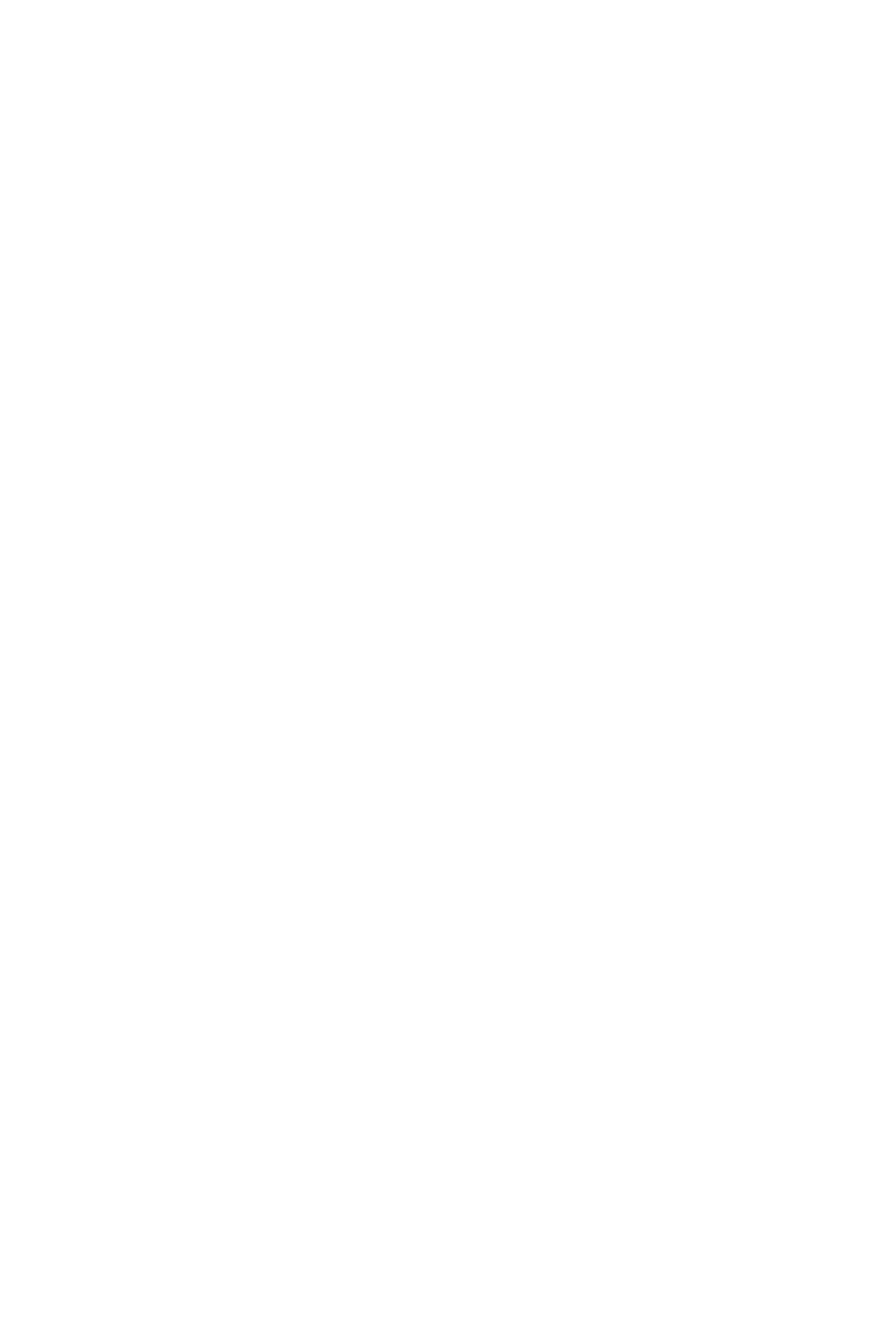
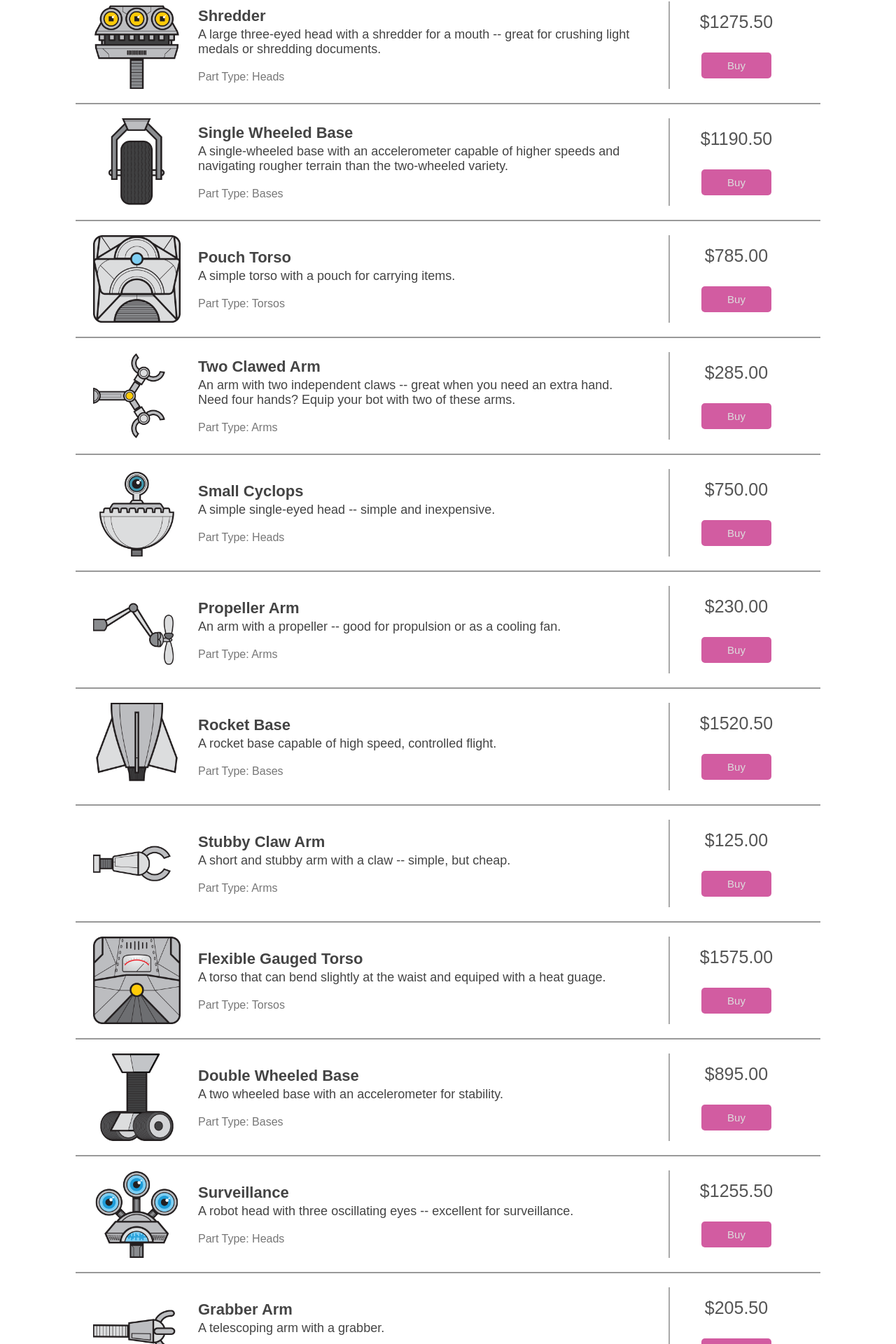
Before and after one commit to andyalmeida/joes-robot-shop, an Angular app: page / in a window 1280 px wide. Shown: the part 862-2782 px from the top of the page at 70% size. Before the commit the page ends 800 px from the top, so only its background shows below. Built offline with nearby package versions, Linux system fonts and the light colour scheme.

Commit message:
Refactor catalog component to display a list of products with details and handle empty states

```diff
--- a/src/app/catalog/catalog.component.html
+++ b/src/app/catalog/catalog.component.html
@@ -8,6 +8,7 @@
     </div>
 
     <ul class="products">
+      @for (product of products; track product.id) {
         <li class="product-item">
           <div class="product">
             <div class="product-details">
@@ -24,5 +25,14 @@
             </div>
           </div>
         </li>
+      } @empty {
+        <li class="product-item">
+          <div class="product">
+            <div class="product-details">
+              <div class="name">No products found</div>
+            </div>
+          </div>
+        </li>
+      }
     </ul>
   </div>
--- a/src/app/catalog/catalog.component.ts
+++ b/src/app/catalog/catalog.component.ts
@@ -8,10 +8,11 @@
   styleUrl: './catalog.component.scss'
 })
 export class CatalogComponent {
-  product: IProduct;
+  products: IProduct[];
 
   constructor() {
-    this.product = {
+    this.products = [
+      {
         id: 1,
         description:
           "A robot head with an unusually large eye and teloscpic neck -- excellent for exploring high spaces.",
@@ -20,7 +21,171 @@
         category: "Heads",
         price: 1220.5,
         discount: 0.2,
-    };
+      },
+      {
+        id: 17,
+        description: "A spring base - great for reaching high places.",
+        name: "Spring Base",
+        imageName: "base-spring.png",
+        category: "Bases",
+        price: 1190.5,
+        discount: 0,
+      },
+      {
+        id: 6,
+        description:
+          "An articulated arm with a claw -- great for reaching around corners or working in tight spaces.",
+        name: "Articulated Arm",
+        imageName: "arm-articulated-claw.png",
+        category: "Arms",
+        price: 275,
+        discount: 0,
+      },
+      {
+        id: 2,
+        description:
+          "A friendly robot head with two eyes and a smile -- great for domestic use.",
+        name: "Friendly Bot",
+        imageName: "head-friendly.png",
+        category: "Heads",
+        price: 945.0,
+        discount: 0.2,
+      },
+      {
+        id: 3,
+        description:
+          "A large three-eyed head with a shredder for a mouth -- great for crushing light medals or shredding documents.",
+        name: "Shredder",
+        imageName: "head-shredder.png",
+        category: "Heads",
+        price: 1275.5,
+        discount: 0,
+      },
+      {
+        id: 16,
+        description:
+          "A single-wheeled base with an accelerometer capable of higher speeds and navigating rougher terrain than the two-wheeled variety.",
+        name: "Single Wheeled Base",
+        imageName: "base-single-wheel.png",
+        category: "Bases",
+        price: 1190.5,
+        discount: 0.1,
+      },
+      {
+        id: 13,
+        description: "A simple torso with a pouch for carrying items.",
+        name: "Pouch Torso",
+        imageName: "torso-pouch.png",
+        category: "Torsos",
+        price: 785,
+        discount: 0,
+      },
+      {
+        id: 7,
+        description:
+          "An arm with two independent claws -- great when you need an extra hand. Need four hands? Equip your bot with two of these arms.",
+        name: "Two Clawed Arm",
+        imageName: "arm-dual-claw.png",
+        category: "Arms",
+        price: 285,
+        discount: 0,
+      },
+
+      {
+        id: 4,
+        description: "A simple single-eyed head -- simple and inexpensive.",
+        name: "Small Cyclops",
+        imageName: "head-single-eye.png",
+        category: "Heads",
+        price: 750.0,
+        discount: 0,
+      },
+      {
+        id: 9,
+        description:
+          "An arm with a propeller -- good for propulsion or as a cooling fan.",
+        name: "Propeller Arm",
+        imageName: "arm-propeller.png",
+        category: "Arms",
+        price: 230,
+        discount: 0.1,
+      },
+      {
+        id: 15,
+        description: "A rocket base capable of high speed, controlled flight.",
+        name: "Rocket Base",
+        imageName: "base-rocket.png",
+        category: "Bases",
+        price: 1520.5,
+        discount: 0,
+      },
+      {
+        id: 10,
+        description: "A short and stubby arm with a claw -- simple, but cheap.",
+        name: "Stubby Claw Arm",
+        imageName: "arm-stubby-claw.png",
+        category: "Arms",
+        price: 125,
+        discount: 0,
+      },
+      {
+        id: 11,
+        description:
+          "A torso that can bend slightly at the waist and equiped with a heat guage.",
+        name: "Flexible Gauged Torso",
+        imageName: "torso-flexible-gauged.png",
+        category: "Torsos",
+        price: 1575,
+        discount: 0,
+      },
+      {
+        id: 14,
+        description: "A two wheeled base with an accelerometer for stability.",
+        name: "Double Wheeled Base",
+        imageName: "base-double-wheel.png",
+        category: "Bases",
+        price: 895,
+        discount: 0,
+      },
+      {
+        id: 5,
+        description:
+          "A robot head with three oscillating eyes -- excellent for surveillance.",
+        name: "Surveillance",
+        imageName: "head-surveillance.png",
+        category: "Heads",
+        price: 1255.5,
+        discount: 0,
+      },
+      {
+        id: 8,
+        description: "A telescoping arm with a grabber.",
+        name: "Grabber Arm",
+        imageName: "arm-grabber.png",
+        category: "Arms",
+        price: 205.5,
+        discount: 0,
+      },
+      {
+        id: 12,
+        description: "A less flexible torso with a battery gauge.",
+        name: "Gauged Torso",
+        imageName: "torso-gauged.png",
+        category: "Torsos",
+        price: 1385,
+        discount: 0,
+      },
+      {
+        id: 18,
+        description:
+          "An inexpensive three-wheeled base. only capable of slow speeds and can only function on smooth surfaces.",
+        name: "Triple Wheeled Base",
+        imageName: "base-triple-wheel.png",
+        category: "Bases",
+        price: 700.5,
+        discount: 0,
+      },
+    ];
   }
 
   getImageUrl(product: IProduct) {
```
Lines whose indentation alone changed are shown as unchanged.
